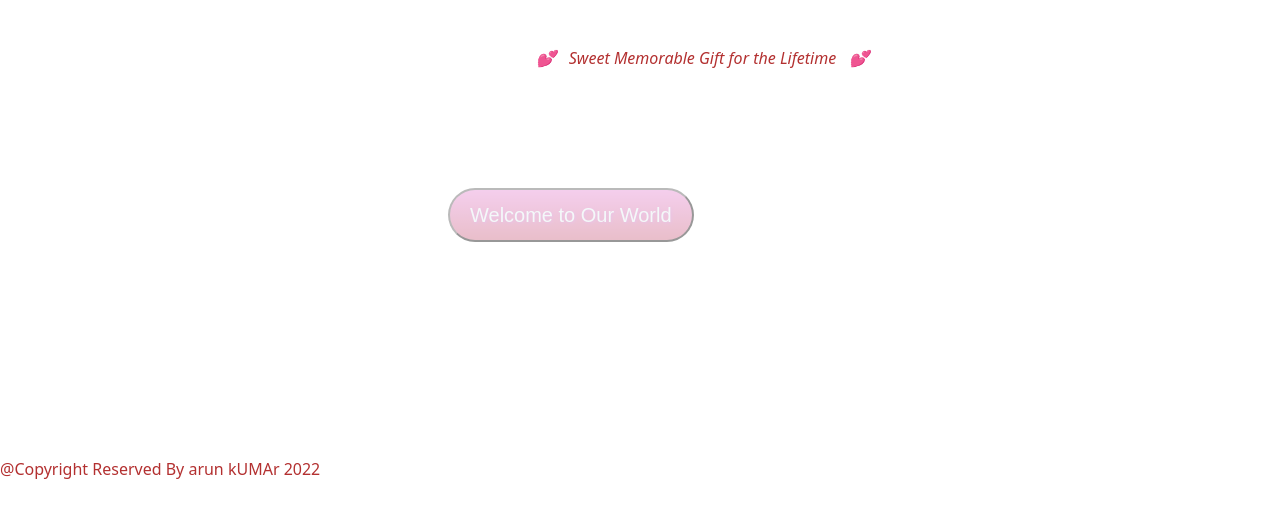
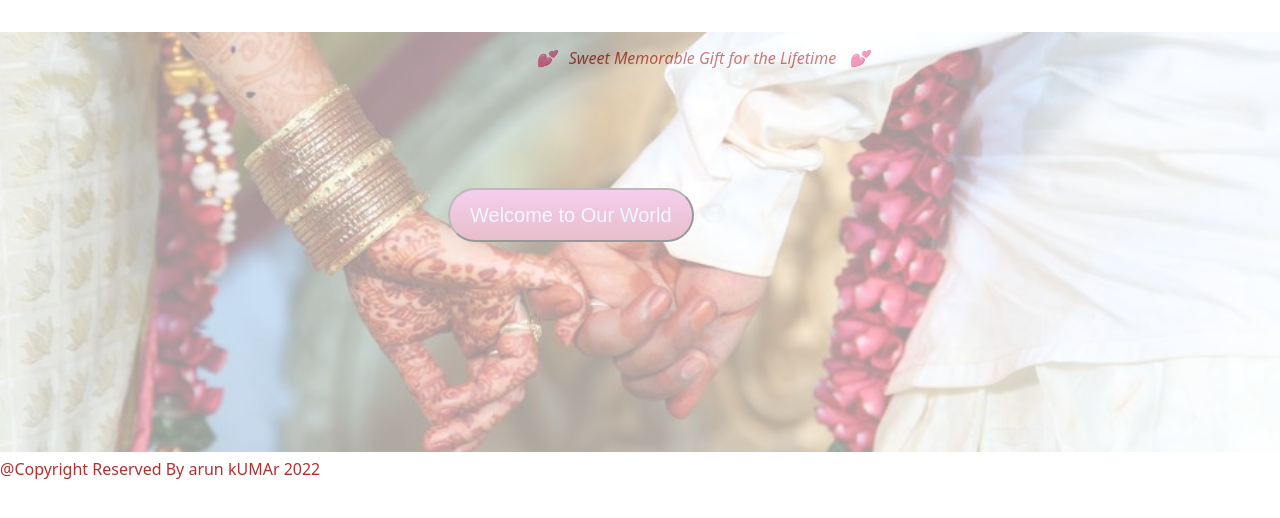
Before and after one commit to UmaSadanala/Anniversary-Gift, a plain HTML site: page index.html in a window 1280 px wide. Shown: the part 168-686 px from the top of the page. Drawn offline with nearby package versions, Linux system fonts and the light colour scheme.

Commit message:
Update styles-home.css

```diff
--- a/css/styles-home.css
+++ b/css/styles-home.css
@@ -36,7 +36,7 @@ p{
   position: relative;
   width: 100%;
   height: 420px;
-  background-image: url("images/15.JPG");
+  background-image: url("15.JPG");
   background-position: center;
    background-repeat: no-repeat;
    background-size: cover;
```
